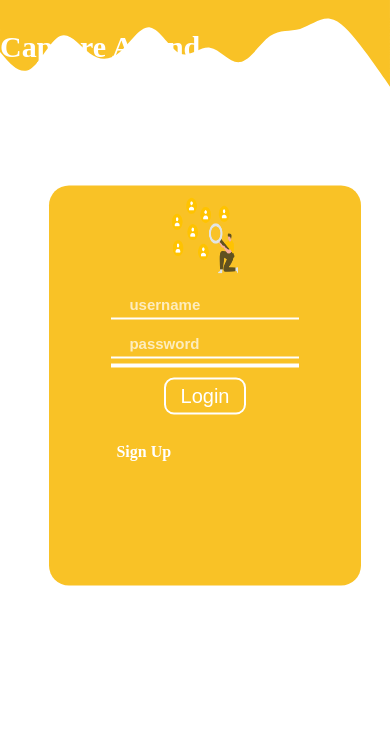
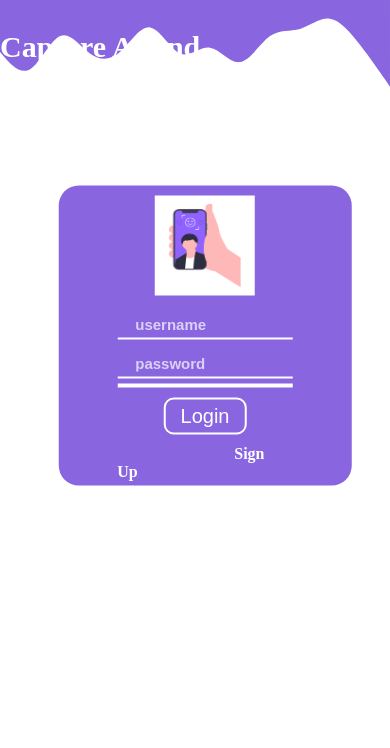
Before and after one commit to harshi1122/Capture-Attend, a Django app: page /info/ in a window 390 px wide. Shown: the top 748 px of the page. Run offline with Django 3.2, Linux system fonts and the light colour scheme; parts of the project's set-up code (start-up, migrations or seed data) failed here and were passed over.

Commit message:
'front-end-changes'

```diff
--- a/static/css/style.css
+++ /dev/null
@@ -1,259 +0,0 @@
-/* color prmary = #F9C226 */
-
-*{
-  margin: 0;
-  padding: 0;
-  box-sizing: border-box;
-}
-
-.main{
-  position: relative;
-  height: 100vh;
-}
-
-.main svg{
-  position: absolute;
-  width: 100%;
-}
-
-.navigation{
-  height: 50px;
-  padding: 30px 100px;
-  position: relative;
-  display: flex;
-  justify-content: space-between;
-  z-index: 99;
-}
-
-.brand h1{
-  font-size: 20px;
-  color: #fff;
-  font-weight: 700;
-}
-
-.toggle, .close{
-  display: none;
-}
-
-.nav-menu li{
-  display: inline-block;
-  margin: 0 30px;
-  font-size: 20px;
-  color: #fff;
-}
-
-.nav-menu li a{
-  text-decoration: none;
-  color: #fff;
-}
-
-.container{
-  height: 75vh;
-  width: 80vw;
-  color: #fff0;
-  position: absolute;
-  top: 60%;
-  left: 50%;
-  transform: translate(-50%, -50%);
-  display: flex;
-  justify-content: space-between;
-  padding: 70px 0 30px 0;
-}
-
-
-.photo{
-  position: relative;
-  width: 40%;
-  height: 100%;
-  padding: 0 20px;
-}
-
-.photo img{
-  position: relative;
-  width: 100%;
-  height: 100%;
-}
-
-.form-cont{
-  background-color: #F9C226;
-  width: 60%;
-  height: 400px;
-  border-radius: 20px;
-}
-
-.inner-form{
-  width: 60%;
-  height: 100%;
-  position: relative;
-  display: block;
-  margin: 0 auto;
-}
-
-.inner-form img{
-  width: 100px;
-  height: 100px;
-  position: relative;
-  display: block;
-  margin: 0 auto;
-}
-.social-login{
-  position: relative;
-  margin: 10px 0;
-  text-align: center;
-}
-
-.social-login span{
-  color: #fff;
-  padding: 5px 0;
-  font-size: 20px;
-  font-weight: 700;
-}
-
-.social-login ul li{
-  display: inline;
-  color: #fff;
-  font-size: 30px;
-  padding: 5px;
-  margin: 5px 0;
-}
-
-.social-login ul>li>a{
-  color: #fff;
-  text-decoration: none;
-}
-
-.inner-form .imput-area{
-  margin: 10px 0;
-}
-
-.input-area i{
-  position: absolute;
-  margin: 10px 0px;
-  color: #fff;
-}
-
-.input-area input{
-  position: relative;
-  background: transparent;
-  width: 100%;
-  border: none;
-  border-bottom: 2px solid #fff;
-  margin: 5px 0;
-  padding: 5px 18px;
-  color: white;
-  font-weight: 700;
-  font-size: 15px;
-  box-sizing: border-box;
-}
-
-::placeholder{
-  color: #fff;
-  opacity: 0.7;
-}
-
-.btn{
-  position: relative;
-  display: block;
-  margin: 10px auto;
-  font-size: 20px;
-  background: transparent;
-  box-shadow: none;
-  border:  2px solid #fff;
-  color: #fff;
-  padding: 5px 15px;
-  border-radius: 10px;
-}
-
-.btn:hover{
-  border: 2px solid #F9C226;
-  background-color: #fff;
-  cursor: pointer;
-  color: #F9C226;
-}
-
-
-
-.input-area span{
-  color: #fff;
-  margin: 0 5px;
-}
-
-.input-area a{
-  color: #fff;
-  font-weight: 700;
-  margin: 0 5px;
-  text-decoration: none;
-}
-
-.nav-menu li a:hover{
-  color: rgba(24, 182, 221, 0.788);
-}
-
-@media(max-width: 990px){
-  .brand h1{
-    font-size: 30px;
-  }
-  .navigation{
-      padding-left: 0px;
-  }
-  .toggle{
-      display: flex;
-      color:#fff;
-      cursor: pointer;
-  }
-
-  .close{
-      display: block;
-      position: absolute;
-      color: #fff;
-      right: 0;
-      font-size: 30px;
-      cursor: pointer;
-      margin: 50px;
-  }
-
-  .nav-menu{
-      display: none;
-      position: absolute;
-      width: 100%;
-      height: 100vh;
-      background-color: #F9C226;
-      left: 0;
-      top: 0;
-      transition: all 3s ease;
-  }
-
-  .nav-menu ul{
-      position: absolute;
-      top: 50%;
-      left: 50%;
-      transform: translate(-50%, -50%);
-  }
-
-  .nav-menu ul li{
-      display: block;
-      font-size: 30px;
-      margin: 20px 0;
-      text-align: center;
-
-  }
-  .nav-menu ul>li>a:hover{
-      color: #fff;
-      padding-bottom: 5px;
-      border-bottom: 2px solid #fff;
-  }
-  .container{
-      height: 75vh;
-      top: 50%;
-      margin: 10px;
-  }
-
-  .photo{
-      display: none;
-  }
-
-  .form-cont{
-      width: 100%;
-      max-height: 400px
-  }
-}
--- a/templates/info/basic.html
+++ b/templates/info/basic.html
@@ -7,7 +7,7 @@
     <meta charset="utf-8">
     <meta name="viewport" content="width=device-width, initial-scale=1, shrink-to-fit=no">
     {% load static %}
-    <link rel="shortcut icon" type="image/png" href="{% static 'images/favicon.ico' %}" />
+    <link rel="shortcut icon" href="/static/img/cam.png" />
 
     <!-- Bootstrap CSS -->
     <link rel="stylesheet" href="https://stackpath.bootstrapcdn.com/bootstrap/4.2.1/css/bootstrap.min.css"
--- a/templates/info/index.html
+++ b/templates/info/index.html
@@ -3,18 +3,251 @@
 <html lang="en">
 
 <head>
-
-
     <meta charset="UTF-8">
     <meta name="viewport" content="width=device-width, initial-scale=1.0">
     <title>Capture Attend</title>
-    <link rel="stylesheet" href="/static/css/style.css">
+    <link rel="shortcut icon" href="/static/img/cam.png" />
+    <style>
+        *{
+            margin: 0;
+            padding: 0;
+            box-sizing: border-box;
+        }
+
+        .main{
+        position: relative;
+        height: 100vh;
+        }
+
+        .main svg{
+        position: absolute;
+        width: 100%;
+        }
+
+        .navigation{
+        height: 50px;
+        padding: 30px 100px;
+        position: relative;
+        display: flex;
+        justify-content: space-between;
+        z-index: 99;
+        }
+
+        .brand h1{
+        font-size: 20px;
+        color: #fff;
+        font-weight: 700;
+        }
+
+        .toggle, .close{
+        display: none;
+        }
+
+        .nav-menu li{
+        display: inline-block;
+        margin: 0 30px;
+        font-size: 20px;
+        color: #fff;
+        }
+
+        .nav-menu li a{
+        text-decoration: none;
+        color: #fff;
+        }
+
+        .container{
+        height: 70vh;
+        width: 75vw;
+        color: #fff0;
+        position: absolute;
+        top: 60%;
+        left: 50%;
+        transform: translate(-50%, -50%);
+        display: flex;
+        justify-content: space-between;
+        padding: 70px 0 30px 0;
+        }
+
+
+        .photo{
+        position: relative;
+        width: 40%;
+        height: 100%;
+        padding: 0 20px;
+        }
+
+        .photo img{
+        position: relative;
+        width: 100%;
+        height: 100%;
+        }
+
+        .form-cont{
+        background-color: #8965e0;
+        width: 50%;
+        height: 300px;
+        border-radius: 20px;
+        }
+
+        .inner-form{
+        width: 60%;
+        height: 100%;
+        position: relative;
+        display: block;
+        margin: 0 auto;
+        }
+
+        .inner-form img{
+        width: 100px;
+        height: 100px;
+        position: relative;
+        display: block;
+        margin: 10px auto;
+        }
+
+        .inner-form .input-area{
+        margin: 10px 0;
+        }
+
+        .input-area i{
+        position: absolute;
+        margin: 10px 0px;
+        color: #fff;
+        }
+
+        .input-area input{
+        position: relative;
+        background: transparent;
+        width: 100%;
+        border: none;
+        border-bottom: 2px solid #fff;
+        margin: 5px 0;
+        padding: 5px 18px;
+        color: white;
+        font-weight: 700;
+        font-size: 15px;
+        box-sizing: border-box;
+        }
+
+        ::placeholder{
+        color: #fff;
+        opacity: 0.7;
+        }
+
+        .btn{
+        position: relative;
+        display: block;
+        margin: 10px auto;
+        font-size: 20px;
+        background: transparent;
+        box-shadow: none;
+        border:  2px solid #fff;
+        color: #fff;
+        padding: 5px 15px;
+        border-radius: 10px;
+        }
+
+        .btn:hover{
+        border: 2px solid #8965e0;
+        background-color: #fff;
+        cursor: pointer;
+        color: #8965e0;
+        }
+
+        .input-area span{
+        color: #fff;
+        margin: 0 5px;
+        }
+
+        .input-area a{
+        color: #fff;
+        font-weight: 700;
+        margin: 0 5px;
+        text-decoration: none;
+        }
+
+        .nav-menu li a:hover{
+        color: rgba(24, 182, 221, 0.788);
+        }
+
+        @media(max-width: 990px){
+        .brand h1{
+            font-size: 30px;
+        }
+        .navigation{
+            padding-left: 0px;
+        }
+        .toggle{
+            display: flex;
+            color:#fff;
+            cursor: pointer;
+        }
+
+        .close{
+            display: block;
+            position: absolute;
+            color: #fff;
+            right: 0;
+            font-size: 30px;
+            cursor: pointer;
+            margin: 50px;
+        }
+
+        .nav-menu{
+            display: none;
+            position: absolute;
+            width: 100%;
+            height: 100vh;
+            background-color: #8965e0;
+            left: 0;
+            top: 0;
+            transition: all 3s ease;
+        }
+
+        .nav-menu ul{
+            position: absolute;
+            top: 50%;
+            left: 50%;
+            transform: translate(-50%, -50%);
+        }
+
+        .nav-menu ul li{
+            display: block;
+            font-size: 30px;
+            margin: 20px 0;
+            text-align: center;
+
+        }
+        .nav-menu ul>li>a:hover{
+            color: #fff;
+            padding-bottom: 5px;
+            border-bottom: 2px solid #fff;
+        }
+        .container{
+            height: 75vh;
+            top: 50%;
+            margin: 10px;
+        }
+
+        .photo{
+            display: none;
+        }
+
+        .form-cont{
+            width: 100%;
+            max-height: 400px
+        }
+        }
+    </style>
 </head>
+
+
+
 
 <body>
     <section class="main">
         <svg xmlns="http://www.w3.org/2000/svg" viewBox="0 0 1440 320">
-            <path fill="#F9C226" fill-opacity="1"
+            <path fill="#8965e0" fill-opacity="1"
                 d="M0,192L18.5,213.3C36.9,235,74,277,111,256C147.7,235,185,149,222,133.3C258.5,117,295,171,332,197.3C369.2,224,406,224,443,192C480,160,517,96,554,101.3C590.8,107,628,181,665,197.3C701.5,213,738,171,775,176C812.3,181,849,235,886,229.3C923.1,224,960,160,997,133.3C1033.8,107,1071,117,1108,106.7C1144.6,96,1182,64,1218,69.3C1255.4,75,1292,117,1329,165.3C1366.2,213,1403,267,1422,293.3L1440,320L1440,0L1421.5,0C1403.1,0,1366,0,1329,0C1292.3,0,1255,0,1218,0C1181.5,0,1145,0,1108,0C1070.8,0,1034,0,997,0C960,0,923,0,886,0C849.2,0,812,0,775,0C738.5,0,702,0,665,0C627.7,0,591,0,554,0C516.9,0,480,0,443,0C406.2,0,369,0,332,0C295.4,0,258,0,222,0C184.6,0,148,0,111,0C73.8,0,37,0,18,0L0,0Z">
             </path>
         </svg>
@@ -46,7 +279,7 @@
 
             <div class="form-cont">
                 <div class="inner-form">
-                    <img src="/static/img/168.png" alt="avatar" srcset="">
+                    <img src="/static/img/face.png" alt="avatar" srcset="">
 
                     <div class="input-area">
                         <form action="/info/login" method="post">
@@ -65,7 +298,7 @@
 
 				            <div class="mt-4">
 					            <div class="d-flex justify-content-center links">
-						        Don't have an account? <a href="register" class="ml-2">Sign Up</a>
+						        xxxxxxxxxxxxxx<a href="register" class="ml-2">Sign Up</a>
 					            </div>
                             </div>
                         </form>
```
Also changed, not shown: templates/info/register.html (+4 -4 lines), db.sqlite3, static/img/168.png (deleted), static/img/cam.png (added), static/img/face.png (added), static/img/reg.svg (added), static/img/uh1.svg (deleted).
